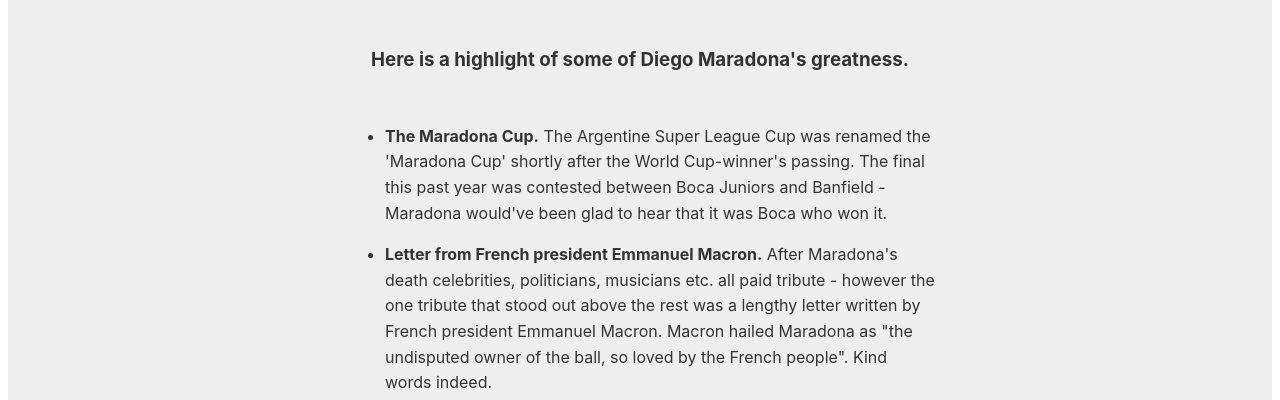
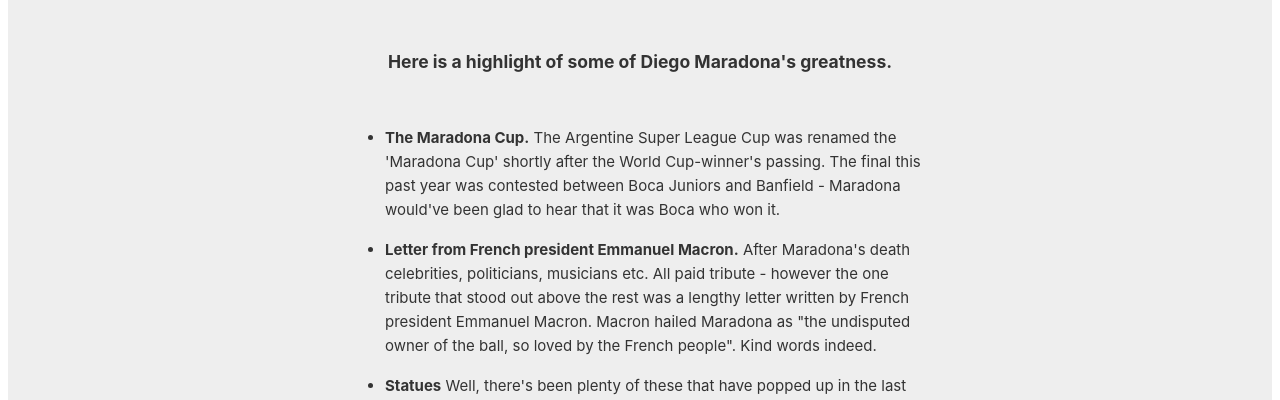
Before and after one commit to litfiace/billy, a plain HTML site: page index.html in a window 1280 px wide. Shown: the part 556-956 px from the top of the page. Drawn offline with Linux system fonts and the light colour scheme.

Commit message:
maradona tribute page

```diff
--- a/css/style.css
+++ b/css/style.css
@@ -9,8 +9,8 @@ body {
     /* Native font stack https://getbootstrap.com/docs/4.2/content/reboot/#native-font-stack */
     font-family: -apple-system, BlinkMacSystemFont, 'Segoe UI', 'Roboto',
         'Helvetica Neue', Arial, sans-serif;
-    font-size: 1.6rem;
-    line-height: 1.5;
+    font-size: 1.5rem;
+    line-height: 1.6;
     text-align: center;
     color: #333;
     margin: 0;
--- a/index.html
+++ b/index.html
@@ -32,7 +32,7 @@
         </li>
         <li>
           <strong>Letter from French president Emmanuel Macron.</strong> After Maradona's death celebrities,
-          politicians, musicians etc. all paid tribute - however the one tribute that stood out above the rest was a
+          politicians, musicians etc. All paid tribute - however the one tribute that stood out above the rest was a
           lengthy letter written by French
           president Emmanuel Macron.
 
```
